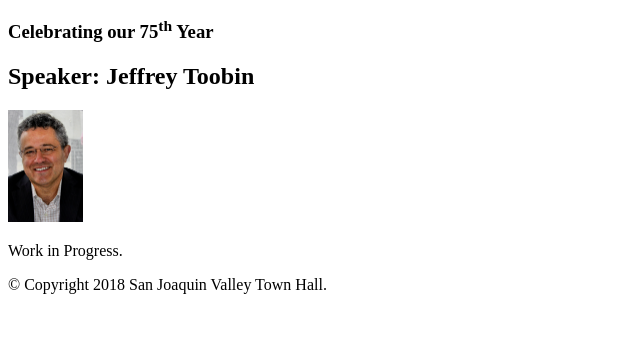
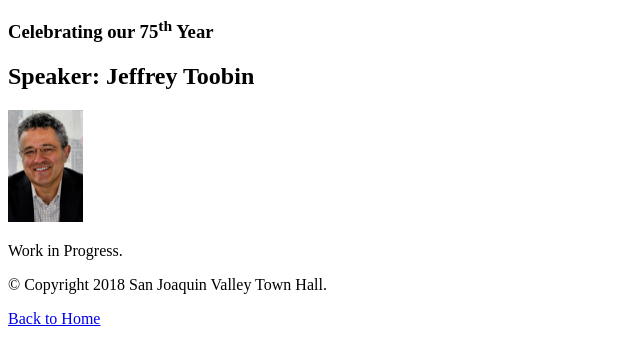
Before and after one commit to jelli272/A05, a plain HTML site: page toobin.html in a window 1280 px wide. Shown: the part 76-438 px from the top of the page, without its empty margins (0-640 px from the left). Drawn offline with Linux system fonts and the light colour scheme.

Commit message:
Update toobin.html

```diff
--- a/toobin.html
+++ b/toobin.html
@@ -18,6 +18,7 @@
     </main>
     <footer>
         <p>&copy; Copyright 2018 San Joaquin Valley Town Hall.</p>
+        <p><a href="index.html">Back to Home</a></p>
     </footer>
 </body>
 </html>
```
